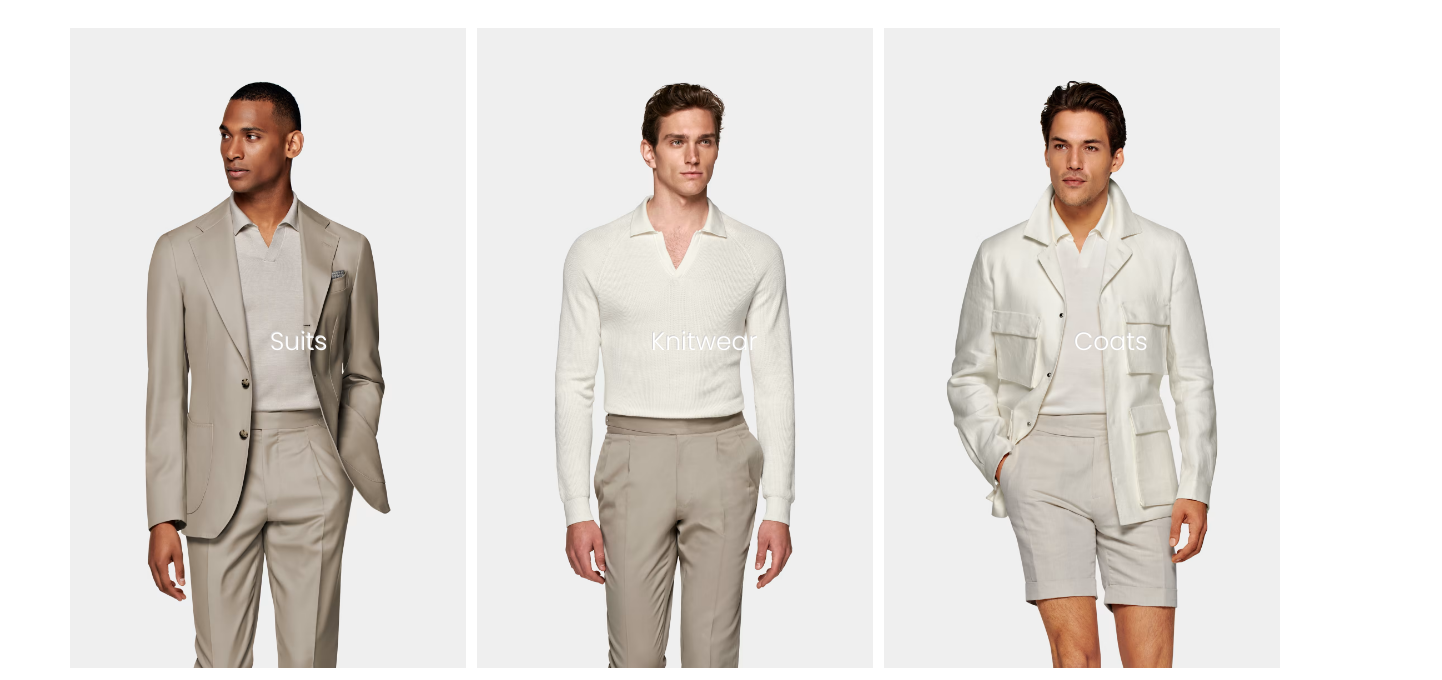
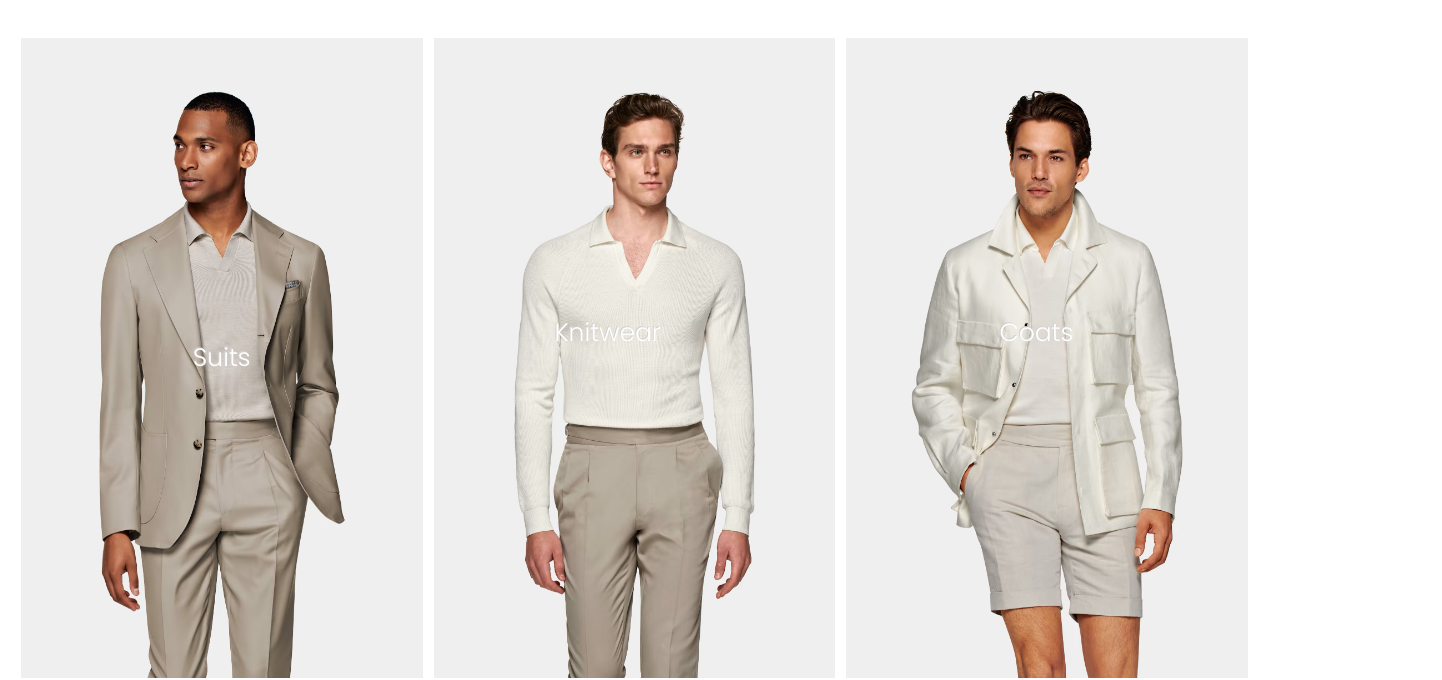
Before and after one commit to melanijaa/8-landing-page-suits, a website: page index.html in a window 1280 px wide. Shown: the part 787-1467 px from the top of the page, 1442 px wide, since content can reach past the window. Drawn offline with Linux system fonts and the light colour scheme.

Commit message:
clean up

```diff
--- a/css/main.css
+++ b/css/main.css
@@ -11,6 +11,7 @@ header {
     background-color: #fff;
     width: 100%;
     height: 55px;
+    z-index: 2;
 }
 
 header > img {
@@ -19,7 +20,7 @@ header > img {
     left: 25px;
 }
 
- header > .nav{
+ header > .nav {
     position: absolute;
     right: 25px;
     bottom: 15px;
@@ -71,51 +72,46 @@ main > a {
     font-stretch:extra-condensed;
 }
 
-article > .models {
+.models {
     display: flex;
-    width: 100%;
+    width: calc(100% - 22px);
     margin-top: 50px;
     margin-bottom: 100px;
+    justify-content: center;
+    padding: 10px;
+}
+
+.card {
+    width: 450px;
+    height: 640px;
+    margin-left: 11px;
+    position: relative;
+    background-size: cover;
+    background-position: center;
 }
 
 .models > .suits {
-    width: 450px;
-    height: 640px;
     background-image: url(../img/suits.png);
-    background-size: cover;
-    background-position: center;
-    margin-left: 70px;
-    position: relative;
 }
 
 .models > .knitwear {
-    width: 450px;
-    height: 640px;
     background-image: url(../img/knitwear.png);
-    background-size: cover;
-    background-position: center;
-    margin-left: 11px;
-    position: relative;
+
 }
 
 .models > .coats {
-    width: 450px;
-    height: 640px;
     background-image: url(../img/coats.png);
-    background-size: cover;
-    background-position: center;
-    margin-left: 11px;
-    position: relative;
 }
 
-.suits > a {
+.card > a {
     color: #fff;
     position: absolute;
-    top: 295px;
-    left: 200px;
+    top: 50%;
+    left: 50%;
     text-decoration: none;
     font-size: 25px;
     text-shadow: -1px -1px rgb(211, 209, 209);
+    transform: translate(-50%,-50%);
 }
 
 .knitwear > a {
@@ -156,3 +152,7 @@ h2 {
     top: 0px;
     left: 0px;
 }
+
+.container a img {
+    max-width: 100%;
+}
--- a/index.html
+++ b/index.html
@@ -26,7 +26,7 @@
             <a href="https://example.com/">New Arrivals</a>
             <a href="https://example.com/">Clothing</a>
             <a href="https://example.com/">Shoes</a>
-            <a href="https://example.com/">Accessories<a>
+            <a href="https://example.com/">Accessories</a>
             <a href="https://example.com/">Design Your Own</a>
             <a href="https://example.com/">Contacts</a>
         </nav>
@@ -35,22 +35,20 @@
        <h1>THE NEW COLLECTION<br>IS HERE</h1>
        <a href="https://example.com/">Shop now</a>
     </main>
-    <article>
         <section class="models">
-            <div class="suits">
+            <div class="suits card">
                 <a href="https://example.com/">Suits</a>
             </div>
-            <div class="knitwear">
+            <div class="knitwear card">
                 <a href="https://example.com/">Knitwear</a>
             </div>
-            <div class="coats">
+            <div class="coats card">
                 <a href="https://example.com/">Coats</a>
             </div>
         </section>
-    </article>
     <article class="container">
         <section class= textover>
-        <a href="https://example.com/"><img src="./img/2-background-image.png" alt="dancing" width= 1372px></a>
+        <a href="https://example.com/"><img src="./img/2-background-image.png" alt="dancing"></a>
         <h2>Explore the<br>New Arrivals</h2>
         <a href="https://example.com/">Shop now</a>
         </section>
```
